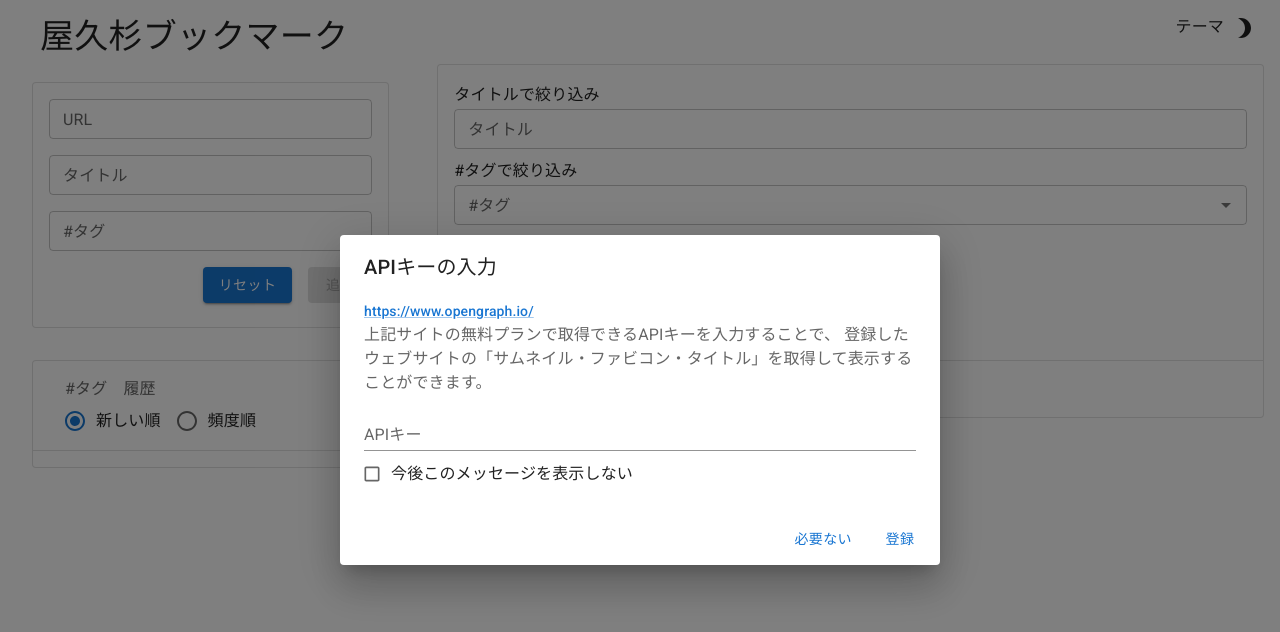
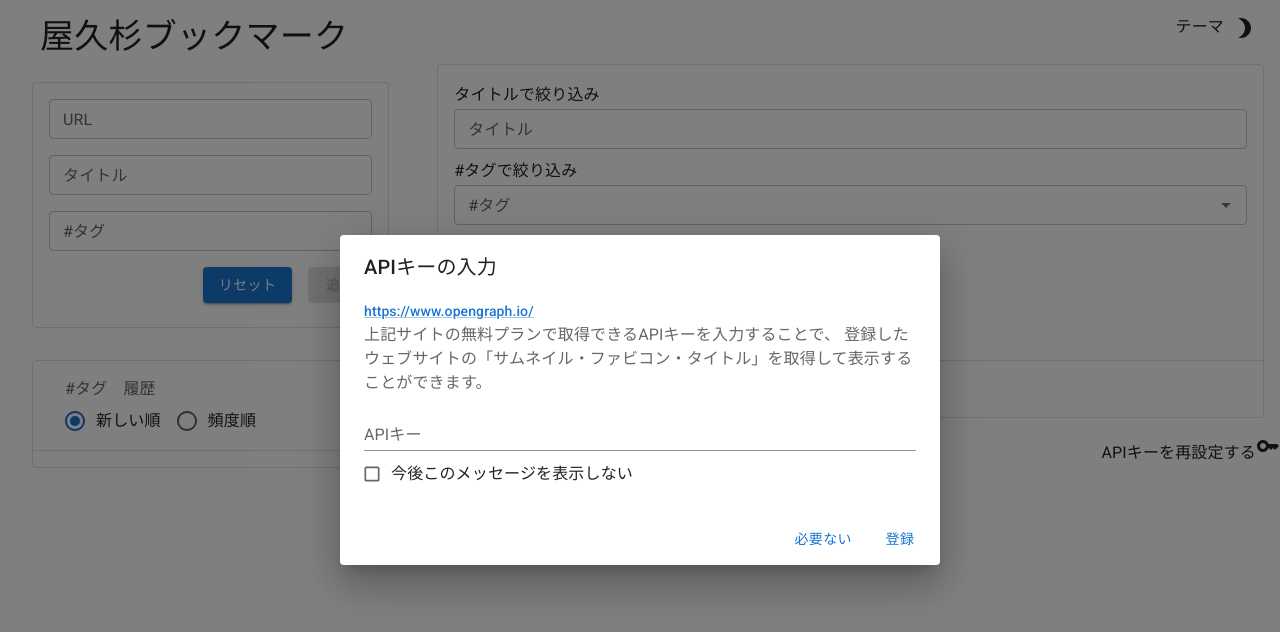
Before and after one commit to haru960197/YakusugiBookmark, a React (Create React App) app: page / in a window 1280 px wide. Shown: the top 632 px of the page. Built offline with nearby package versions, Linux system fonts and the light colour scheme.

Commit message:
[update] APIキーリセットボタンを追加

```diff
--- a/src/components/App.js
+++ b/src/components/App.js
@@ -3,6 +3,7 @@ import WebSiteList from './WebSiteList';
 import HashTagList from './HashTagList';
 import ApiKeyDialog from './ApiKeyDialog';
 import ColorModeButton from './ColorModeButton';
+import ApiKeyResetButton from './ApiKeyResetButton';
 import { useMemo, useState } from 'react';
 import { Grid, Typography } from "@mui/material";
 import { ThemeProvider, createTheme } from '@mui/material/styles';
@@ -141,7 +142,7 @@ function App() {
         </Grid>
         <Grid item container direction="column" xs={12} sm={8}>
           <Grid item container justifyContent="flex-end" >
-            <ColorModeButton toggleColorMode={toggleMode}/>
+            <ColorModeButton toggleColorMode={toggleMode} />
           </Grid>
           <Grid item>
             <WebSiteList
@@ -150,6 +151,9 @@ function App() {
               increaseAccessCount={increaseAccessCount}
               deleteWebSite={deleteWebSite}
             />
+            <Grid item container justifyContent="flex-end" >
+              <ApiKeyResetButton setDialogOpen={setDialogOpen} />
+            </Grid>
           </Grid>
         </Grid>
       </Grid>
```
